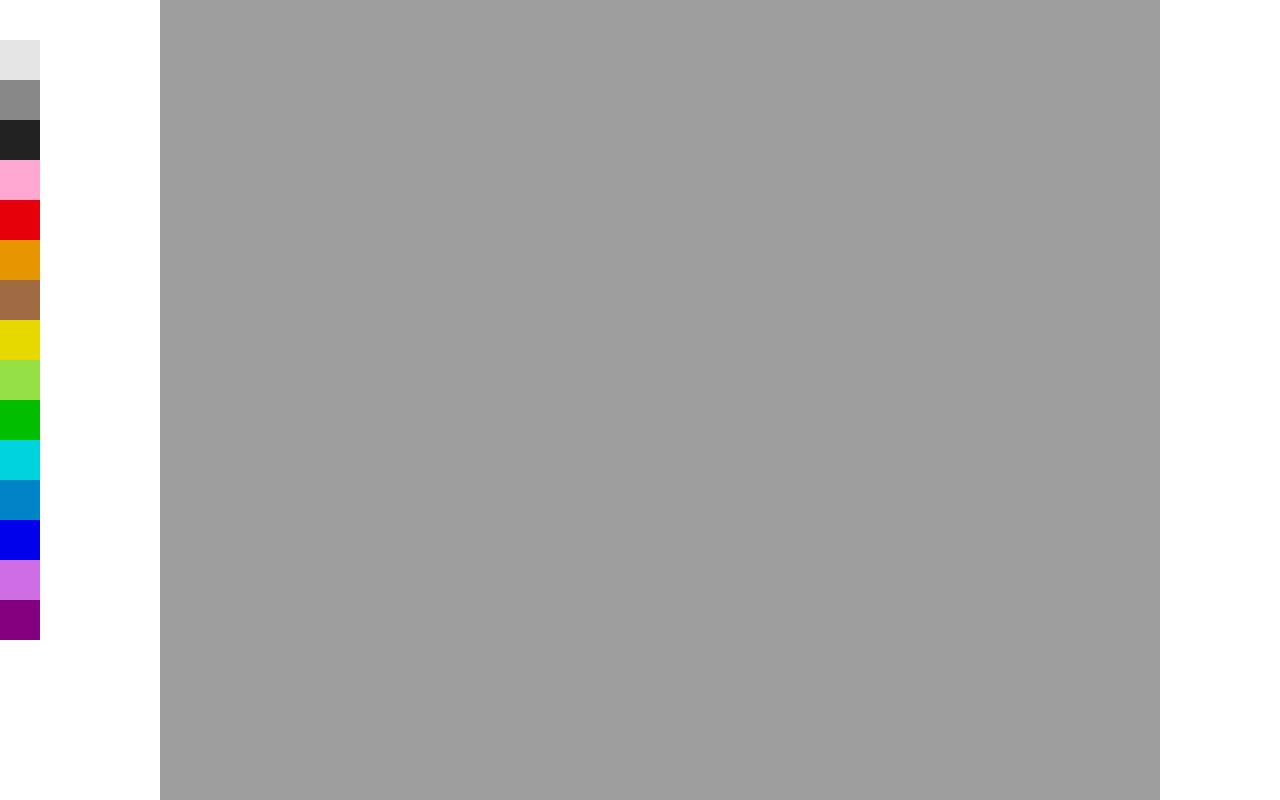
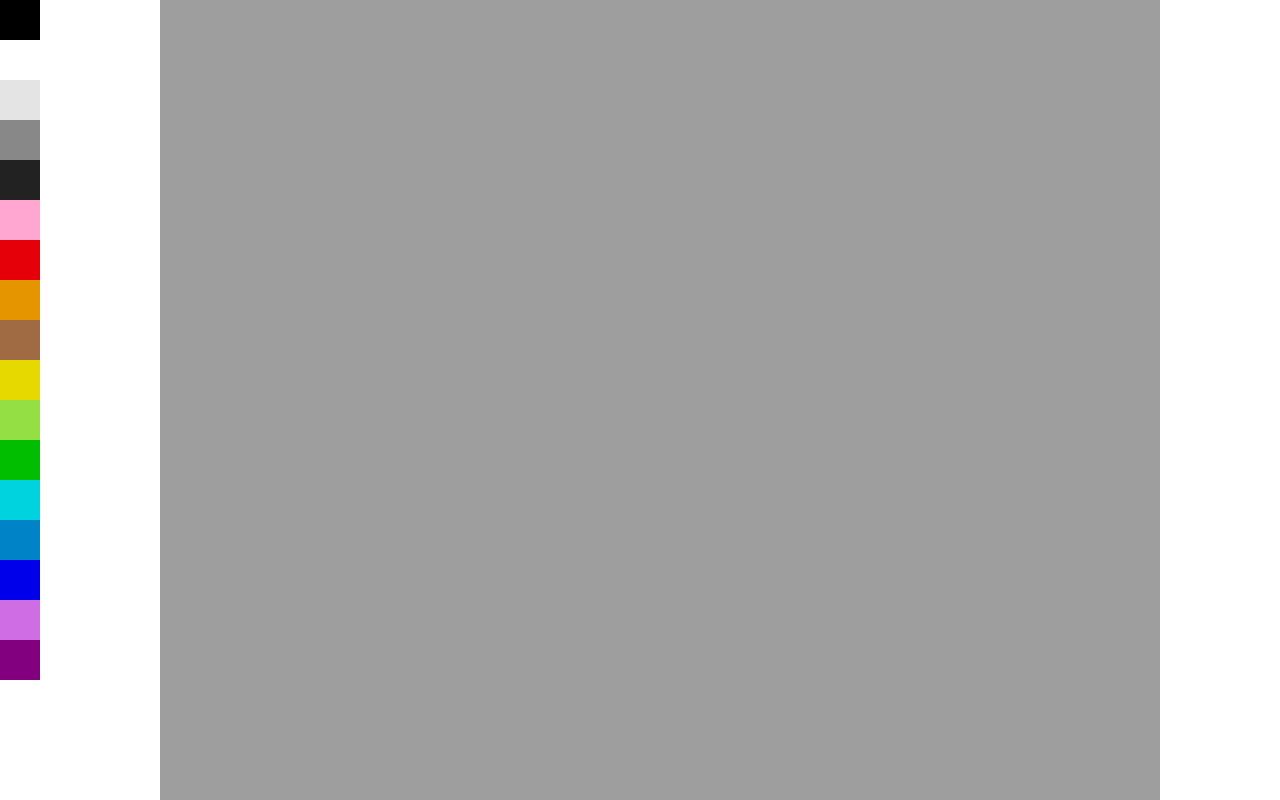
Before and after one commit to cpietsch/c3place, a Vue app in the folder frontend/: page / in a window 1280 px wide. Built offline with nearby package versions, Linux system fonts and the light colour scheme.

Commit message:
added black color

```diff
--- a/frontend/src/components/Colors.vue
+++ b/frontend/src/components/Colors.vue
@@ -6,6 +6,7 @@
 
 <script>
 const palette = [
+  [0, 0, 0], // blasck
   [255, 255, 255], // white
   [228, 228, 228], // light grey
   [136, 136, 136], // grey
```
